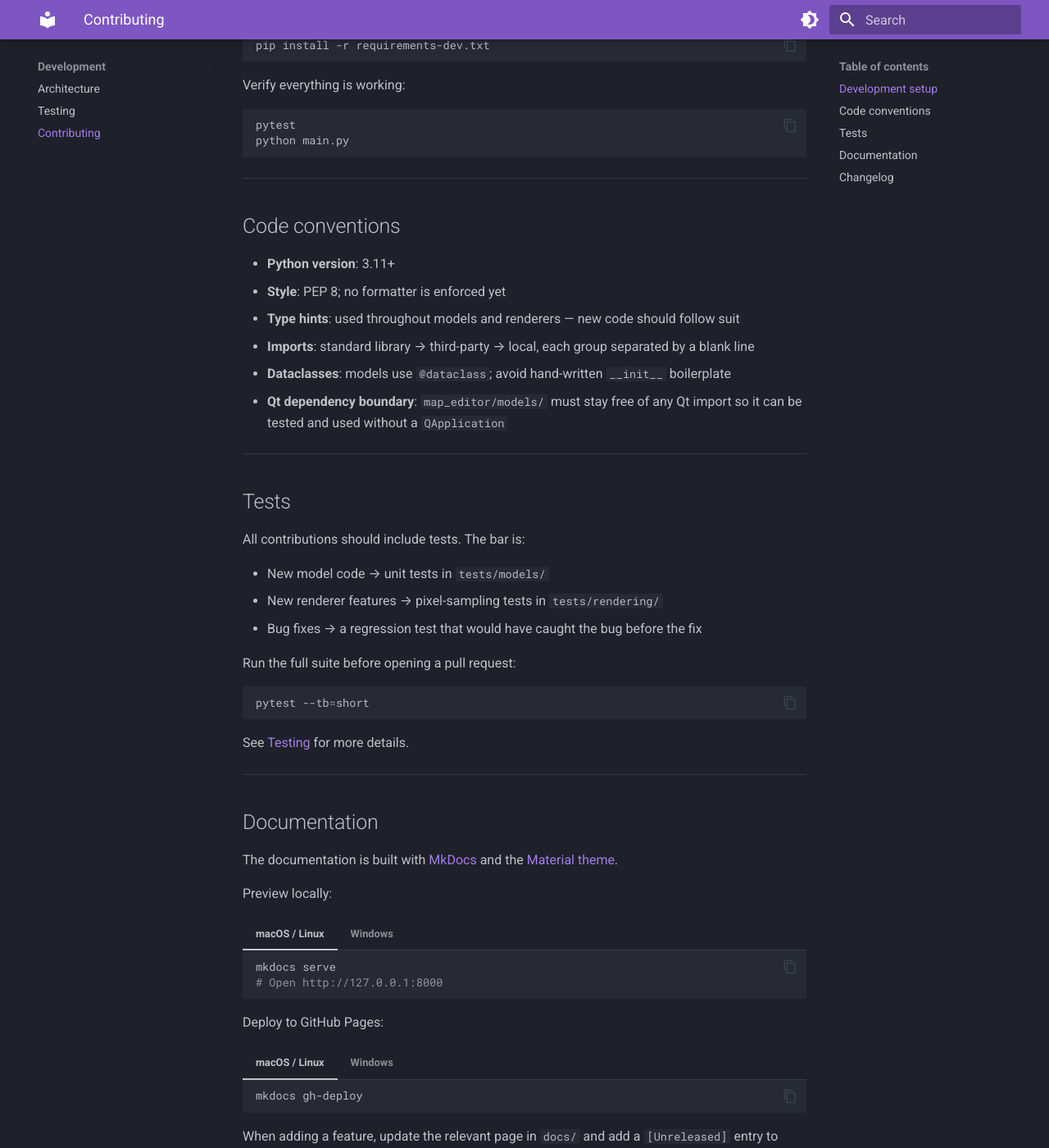
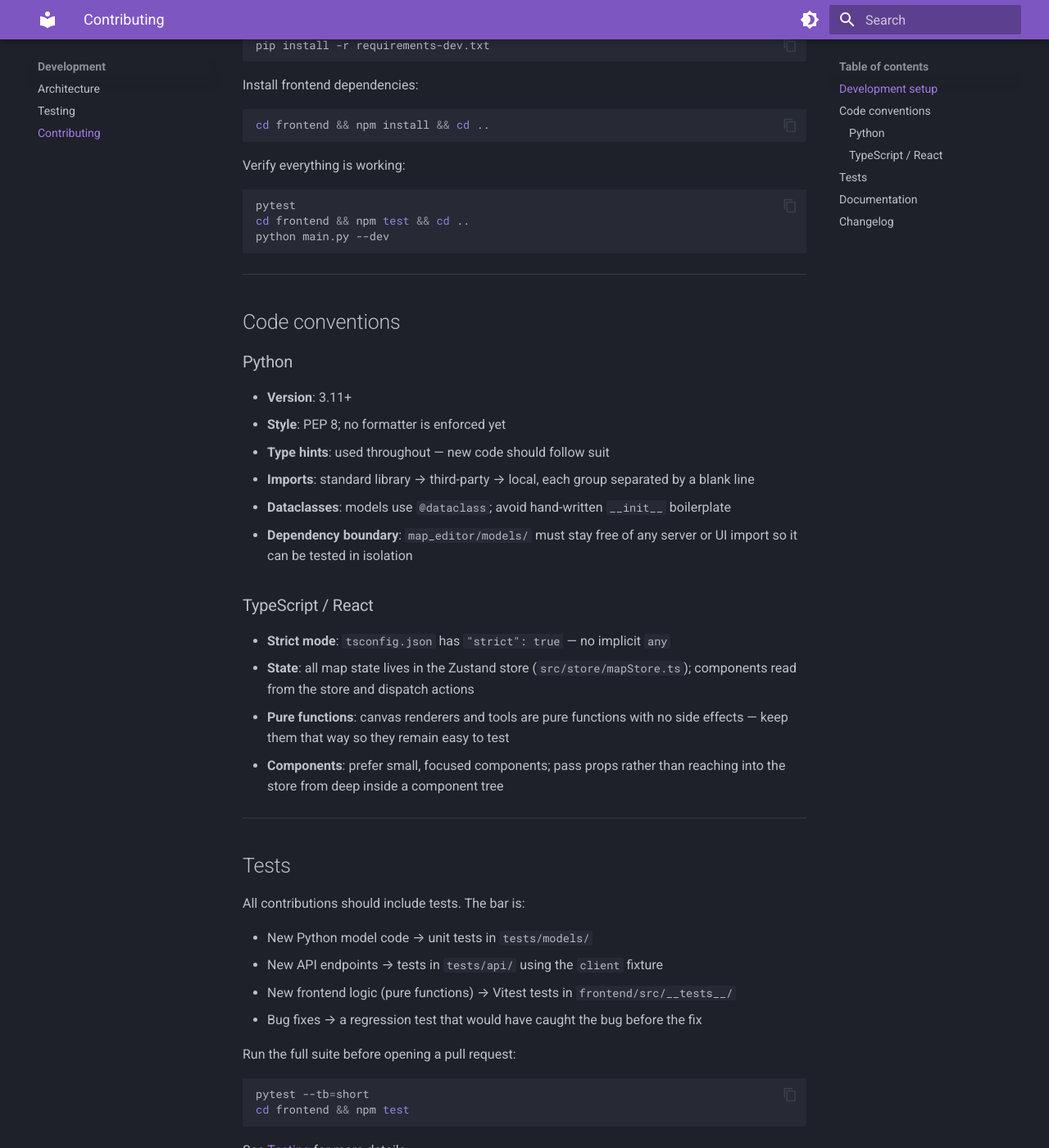
Before and after one commit to bdsmull/FantasyMapBuilder, an MkDocs documentation site: the page built from docs/contributing.md, in a window 1280 px wide and 1400 px high, scrolled down 548 px. Shown: the whole window at 82% size. Built offline with MkDocs 1.6.1 and Material for MkDocs 9.7.7, drawn with Linux system fonts in a browser that asks for light colours.

````diff
--- a/docs/contributing.md
+++ b/docs/contributing.md
@@ -19,24 +19,43 @@ Activate:
 pip install -r requirements-dev.txt
 ```
 
+Install frontend dependencies:
+
+```bash
+cd frontend && npm install && cd ..
+```
+
 Verify everything is working:
 
 ```bash
 pytest
-python main.py
+cd frontend && npm test && cd ..
+python main.py --dev
 ```
 
 ---
 
 ## Code conventions
 
-- **Python version**: 3.11+
+### Python
+
+- **Version**: 3.11+
 - **Style**: PEP 8; no formatter is enforced yet
-- **Type hints**: used throughout models and renderers — new code should follow suit
+- **Type hints**: used throughout — new code should follow suit
 - **Imports**: standard library → third-party → local, each group separated by a blank line
 - **Dataclasses**: models use `@dataclass`; avoid hand-written `__init__` boilerplate
-- **Qt dependency boundary**: `map_editor/models/` must stay free of any Qt import so it
-  can be tested and used without a `QApplication`
+- **Dependency boundary**: `map_editor/models/` must stay free of any server or UI import
+  so it can be tested in isolation
+
+### TypeScript / React
+
+- **Strict mode**: `tsconfig.json` has `"strict": true` — no implicit `any`
+- **State**: all map state lives in the Zustand store (`src/store/mapStore.ts`); components
+  read from the store and dispatch actions
+- **Pure functions**: canvas renderers and tools are pure functions with no side effects —
+  keep them that way so they remain easy to test
+- **Components**: prefer small, focused components; pass props rather than reaching into
+  the store from deep inside a component tree
 
 ---
 
@@ -44,14 +63,16 @@ python main.py
 
 All contributions should include tests. The bar is:
 
-- New model code → unit tests in `tests/models/`
-- New renderer features → pixel-sampling tests in `tests/rendering/`
+- New Python model code → unit tests in `tests/models/`
+- New API endpoints → tests in `tests/api/` using the `client` fixture
+- New frontend logic (pure functions) → Vitest tests in `frontend/src/__tests__/`
 - Bug fixes → a regression test that would have caught the bug before the fix
 
 Run the full suite before opening a pull request:
 
 ```bash
 pytest --tb=short
+cd frontend && npm test
 ```
 
 See [Testing](testing.md) for more details.
````
Also changed, not shown: README.md (+100 -83 lines), docs/architecture.md (+2 -2 lines), docs/concepts.md (+2 -2 lines), docs/index.md (+6 -6 lines), docs/testing.md (+8 -8 lines).
